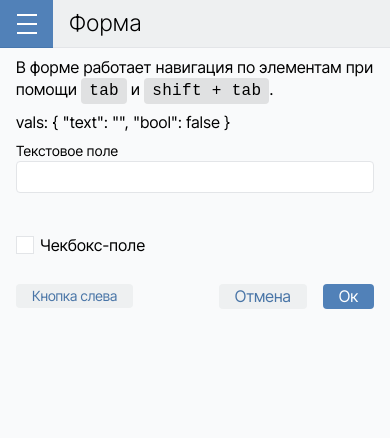
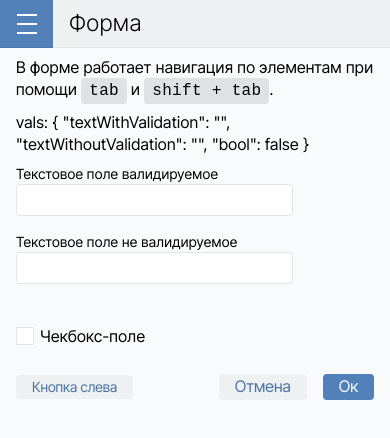
Before and after one commit to hardmagnett/big-company, a Vue app: page /components/form in a window 390 px wide. Shown: the top 438 px of the page. Built offline with nearby package versions, Linux system fonts and the light colour scheme.

Commit message:
Валидатор 03

```diff
--- a/src/a-library/components/forms/AInput/AInput.vue
+++ b/src/a-library/components/forms/AInput/AInput.vue
@@ -14,6 +14,10 @@ withDefaults(defineProps<Props>(), {
   ...iAInputablePropDefaults
 });
 
+defineOptions({
+  inheritAttrs: false
+})
+
 const model = defineModel()
 
 defineEmits([...iAInputableEmits]);
@@ -26,6 +30,8 @@ defineEmits([...iAInputableEmits]);
       :hideHint="hideHint"
       class="a-input">
     <input
+      :name="name"
+      v-validate="rules"
       v-model="model"
       class="a-input__input"
 
--- a/src/a-library/components/forms/component-interfaces/IAInputable.ts
+++ b/src/a-library/components/forms/component-interfaces/IAInputable.ts
@@ -4,6 +4,8 @@
 
 export interface IAInputableProps {
   label?: string;
+  name?: string;  // То, из чего собирается нативный FormData. Так-же используется как идентификатор в валидаторе.
+  rules?: string
   hideLabel?: boolean,
   hideHint?:boolean,
   errorMessages?: Array<string>
@@ -11,6 +13,7 @@ export interface IAInputableProps {
 
 export const iAInputablePropDefaults = {
   label: '',
+  rules: '',
   hideLabel: false,
   hideHint: false,
   // todo:: это похоже будет не нужно.
--- a/src/a-library/views/component-list/ViewForm/ViewForm.vue
+++ b/src/a-library/views/component-list/ViewForm/ViewForm.vue
@@ -2,7 +2,8 @@
 import {ref, reactive} from 'vue';
 
 let formValues = reactive({
-  text: '',
+  textWithValidation: '',
+  textWithoutValidation: '',
   bool: false
 })
 
@@ -21,10 +22,22 @@ let formValues = reactive({
     <p>vals: {{ formValues }}</p>
     <div class="am-cols view-form__inputs">
 
+
+
       <AInput
-          v-model="formValues.text"
+          rules="required:true|max:5|boolRule"
+          name="Текстовое поле валидируемое"
+          v-model="formValues.textWithValidation"
           class="am-col-12 am-col-sm-6 am-col-xl-4 am-col-xxl-3"
-          label="Текстовое поле"
+          label="Текстовое поле валидируемое"
+          hideHint
+      ></AInput>
+
+      <!--rules=""-->
+      <AInput
+          v-model="formValues.textWithoutValidation"
+          class="am-col-12 am-col-sm-6 am-col-xl-4 am-col-xxl-3"
+          label="Текстовое поле не валидируемое"
           hideHint
       ></AInput>
       <ACheckBox
--- a/src/a-library/vue-plugins/aValidator/AValidator.ts
+++ b/src/a-library/vue-plugins/aValidator/AValidator.ts
@@ -29,8 +29,10 @@ function setFormFieldData(fieldName: string, rules: string) {
 
   if(alreadyPresentField){
     // todo:: посмотреть как это будет работать с 2-мя разными формами.
-    // Возможно здесь вообще сделать new Error()
-    console.warn('2 полей с одинаковыми name в форме быть не должно. Перезаписываю.')
+
+    // Т.к. функция вызывается и при update, нжно чтобы в правилах не возникало дублей.
+    // Поэтому перезаписываем.
+    // К тому-же список правил может вдруг измениться. Поэтому точно перезаписываем.
     alreadyPresentField.rules = validationRules;
     return true;
   }
@@ -44,14 +46,30 @@ function setFormFieldData(fieldName: string, rules: string) {
 
 }
 
-setFormFieldData('my-name', 'required:true|max:5|boolRule')
+// setFormFieldData('my-name', 'required:true|max:5|boolRule')
 
 export default {
   validateDirective(el: HTMLElement, binding: DirectiveBinding) {
     const elementName = el.getAttribute("name")
+    const rulesString = binding.value
+
+    const areRulesPassed = Boolean(rulesString)
+
+    if (areRulesPassed && !elementName) {
+      // todo:: проверить запретит ли линтер console.log
+      console.error(el)
+      throw new Error(`у проверяемого элемента должен быть атрибут name с уникальным значением`)
+    }
+
     if (!elementName) {
-      // todo:: выводить в консоль сам элемент, чтобы его было легко отдебажить.
-      throw new Error('у проверяемого элемента должен быть атрибут name')
+      // Если у элемента нет имени, то ничего не делаем. Его и проверять не нужно.
+
+      // Таким образом оставим возможность добавлять директиву на элементах у которых не нужна проверка.
+      // Такое может быть если:
+      // 1. Есть самописный инпут. Он-обертка над другим инпутом.
+      // 2. В самописном инпуте есть директива для проверки.
+      // 3. Самописный инпут используется повсеместно, и для него то нужна валидация, то не нужна.
+      return
     }
     setFormFieldData(
       elementName,
```
